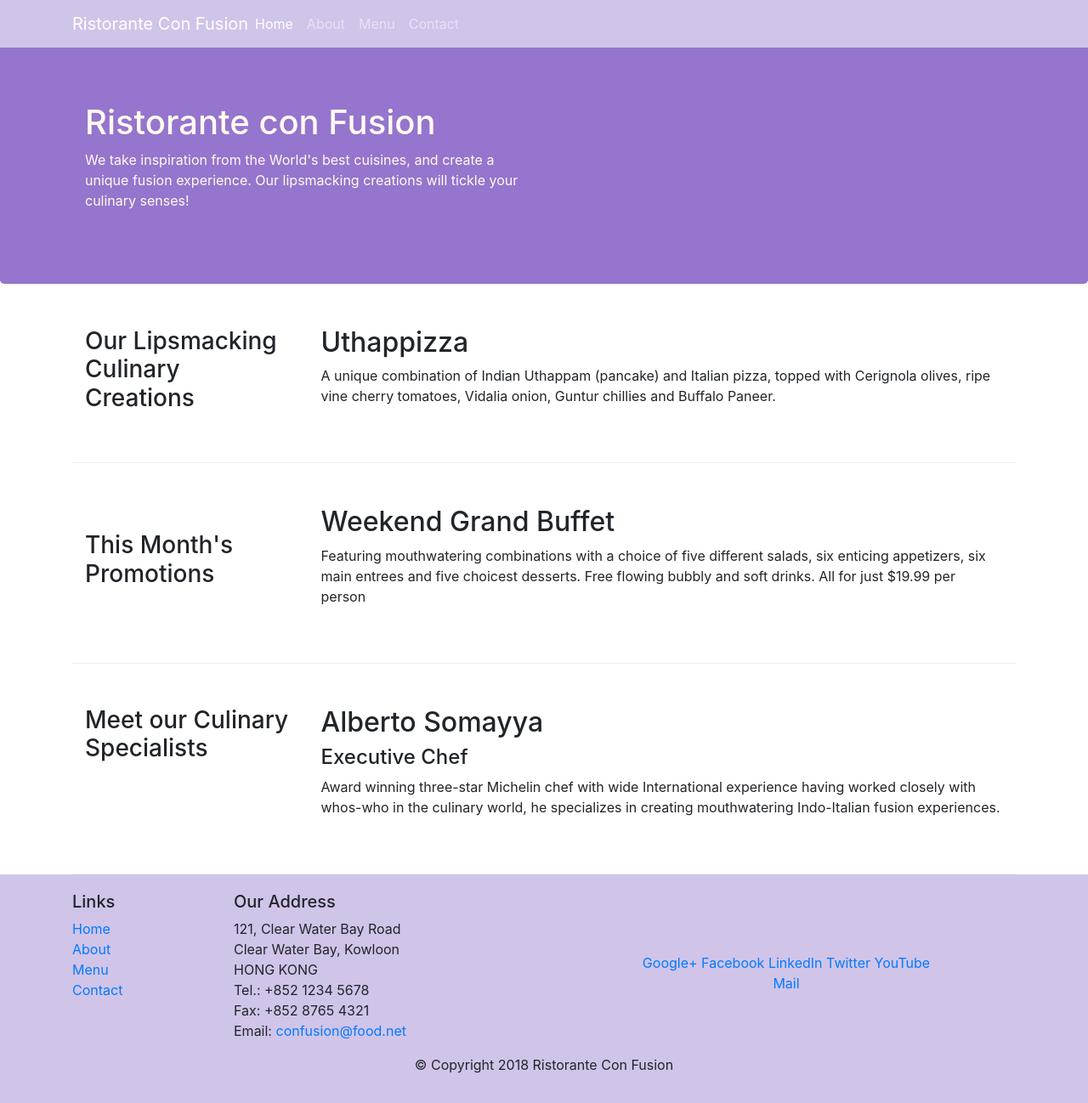
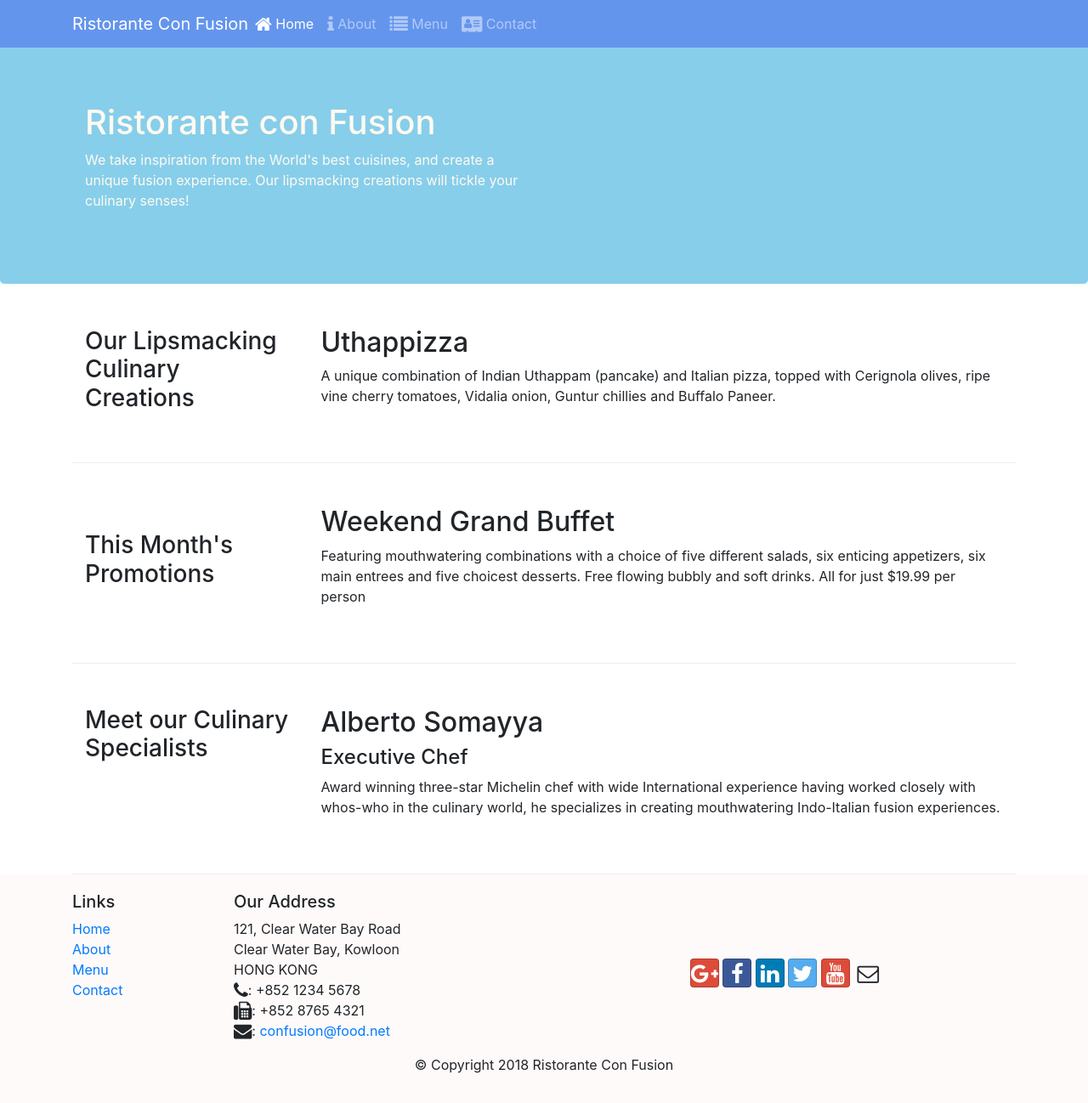
Before and after one commit to Okamoto-001/Hotel-Booking, a website: page index.html in a window 1280 px wide. Shown: the whole page at 85% size. Drawn offline with nearby package versions, Linux system fonts and the light colour scheme.

Commit message:
add-icon

```diff
--- a/css/styles.css
+++ b/css/styles.css
@@ -11,7 +11,7 @@
 }
 
 .footer{
-    background-color: #D1C4E9;
+    background-color:snow;
     margin:0px auto;
     padding: 20px 0px 20px 0px;
 }
@@ -19,7 +19,7 @@
 .jumbotron {
     padding:70px 30px 70px 30px;
     margin:0px auto;
-    background: #9575CD ;
+    background:skyblue;
     color:floralwhite;
 }
 
@@ -35,5 +35,5 @@ body {
 }
 
 .navbar-dark {
-    background-color: #D1C4E9;
+    background-color:cornflowerblue;
 }
--- a/index.html
+++ b/index.html
@@ -8,7 +8,9 @@
         <meta http-equiv="x-ua-compatible" content="ie=edge">
         <!-- Bootstrap CSS -->
         <link rel="stylesheet" href="node_modules/bootstrap/dist/css/bootstrap.min.css">
-        <link rel="stylesheet" href="css/styles.css">
+        <link rel="stylesheet" href="node_modules/font-awesome/css/font-awesome.min.css">
+        <link rel="stylesheet" href="node_modules/bootstrap-social/bootstrap-social.css">
+        <link href="css/styles.css" rel="stylesheet">
     <title>Ristorante Con Fusion</title>
 </head>
 
@@ -21,10 +23,10 @@
             <a class = "navbar-brand mr-auto" href = "#"> Ristorante Con Fusion</a>
             <div class="collapse navbar-collapse" id="Navbar">
                 <ul class="navbar-nav mr-auto">
-                    <li class = "nav-item active"><a class="nav-link" href="#">Home</a></li>
-                    <li class = "nav-item"><a class="nav-link" href="./aboutus.html">About</a></li>
-                    <li class = "nav-item"><a class="nav-link" href="#">Menu</a></li>
-                    <li class = "nav-item"><a class="nav-link" href="#">Contact</a></li>
+                    <li class="nav-item active"><a class="nav-link" href="#"><span class="fa fa-home fa-lg"></span> Home</a></li>
+                    <li class="nav-item"><a class="nav-link" href="./aboutus.html"><span class="fa fa-info fa-lg"></span> About</a></li>
+                    <li class="nav-item"><a class="nav-link" href="#"><span class="fa fa-list fa-lg"></span> Menu</a></li>
+                    <li class="nav-item"><a class="nav-link" href="#"><span class="fa fa-address-card fa-lg"></span> Contact</a></li>
                 </ul>
             </div>
         </div>
@@ -95,19 +97,20 @@
 		              121, Clear Water Bay Road<br>
 		              Clear Water Bay, Kowloon<br>
 		              HONG KONG<br>
-		              Tel.: +852 1234 5678<br>
-		              Fax: +852 8765 4321<br>
-		              Email: <a href="mailto:confusion@food.net">confusion@food.net</a>
+                      <i class="fa fa-phone fa-lg"></i>: +852 1234 5678<br>
+                      <i class="fa fa-fax fa-lg"></i>: +852 8765 4321<br>
+                      <i class="fa fa-envelope fa-lg"></i>:
+                      <a href="mailto:confusion@food.net">confusion@food.net</a>
 		           </address>
                 </div>
                 <div class = "col-12 col-sm-4 align-self-center">
                     <div class = "text-center">
-                        <a href="http://google.com/+">Google+</a>
-                        <a href="http://www.facebook.com/profile.php?id=">Facebook</a>
-                        <a href="http://www.linkedin.com/in/">LinkedIn</a>
-                        <a href="http://twitter.com/">Twitter</a>
-                        <a href="http://youtube.com/">YouTube</a>
-                        <a href="mailto:">Mail</a>
+                        <a class="btn btn-social-icon btn-google" href="http://google.com/+"><i class="fa fa-google-plus"></i></a>
+                        <a class="btn btn-social-icon btn-facebook" href="http://www.facebook.com/profile.php?id="><i class="fa fa-facebook"></i></a>
+                        <a class="btn btn-social-icon btn-linkedin" href="http://www.linkedin.com/in/"><i class="fa fa-linkedin"></i></a>
+                        <a class="btn btn-social-icon btn-twitter" href="http://twitter.com/"><i class="fa fa-twitter"></i></a>
+                        <a class="btn btn-social-icon btn-google" href="http://youtube.com/"><i class="fa fa-youtube"></i></a>
+                        <a class="btn btn-social-icon" href="mailto:"><i class="fa fa-envelope-o"></i></a>
                     </div>
                 </div>
            </div>
```
Also changed, not shown: aboutus.html (+16 -13 lines).
